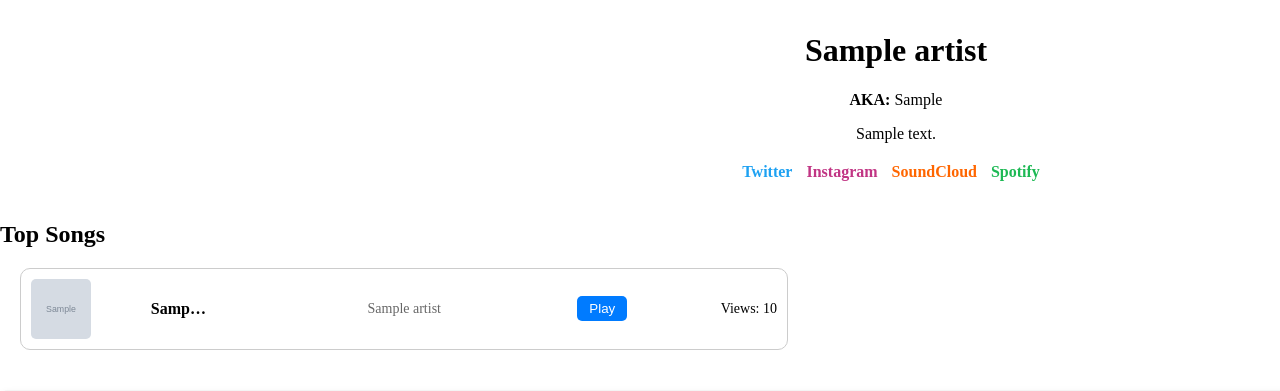
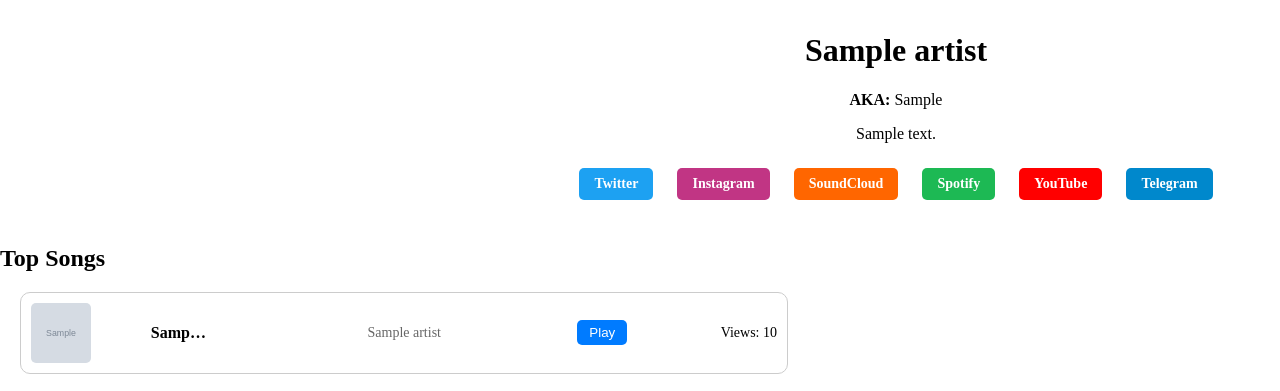
Before and after one commit to mamaliinjas/genius, a Django app: page /artist/1/ in a window 1280 px wide; the page is wider, and only the part inside the window is pictured. Shown: the part 576-967 px from the top of that part. Run offline with Django 5.2, Linux system fonts and the light colour scheme; tables that the repository leaves empty hold one stand-in row (values such as "Sample post"); grey boxes marked "Sample" are stand-in pictures; some libraries are stand-ins or nearby versions.

Commit message:
changes for social media for artists

```diff
--- a/myapp/admin.py
+++ b/myapp/admin.py
@@ -3,8 +3,8 @@ from .models import Artist, Album, Song , News , Video , LyricLine
 
 # Register your models here.
 class ArtistAdmin(admin.ModelAdmin):
-    search_fields = ['name', 'bio', 'aka', 'twitter', 'soundcloud', 'spotify', 'instagram']
-    list_display = ['name', 'bio', 'profile_picture', 'aka', 'twitter', 'instagram', 'soundcloud', 'spotify']
+    search_fields = ['name', 'bio', 'aka', 'twitter', 'soundcloud', 'spotify', 'instagram' , 'telegram' , 'youtube']
+    list_display = ['name', 'bio', 'profile_picture', 'aka', 'twitter', 'instagram', 'soundcloud', 'spotify' , 'telegram' , 'youtube']
     list_filter = ['name']
 
 class AlbumAdmin(admin.ModelAdmin):
--- a/myapp/models.py
+++ b/myapp/models.py
@@ -73,6 +73,8 @@ class Artist(models.Model):
     instagram = models.URLField(null=True, blank=True)
     soundcloud = models.URLField(null=True, blank=True)
     spotify = models.URLField(null=True, blank=True)
+    youtube=models.URLField(null=True , blank=True)
+    telegram=models.URLField(null=True , blank=True)
 
     def save(self, *args, **kwargs):
 
--- a/mygenius/settings.py
+++ b/mygenius/settings.py
@@ -1,6 +1,7 @@
 
 from pathlib import Path
 import os
+import environ
 # Build paths inside the project like this: BASE_DIR / 'subdir'.
 BASE_DIR = Path(__file__).resolve().parent.parent
 
@@ -12,7 +13,7 @@ BASE_DIR = Path(__file__).resolve().parent.parent
 SECRET_KEY = 'django-insecure-ch0r=))%vud66p10vj%r98lgjtx!j79%x@pks$_9pjuv%4q=(d'
 
 # SECURITY WARNING: don't run with debug turned on in production!
-DEBUG = False
+DEBUG = True
 
 ALLOWED_HOSTS = ['194.5.205.18', 'localhost', '127.0.0.1', 'ra-dif.com', 'www.ra-dif.com']
 
--- a/static/css/artist_profile.css
+++ b/static/css/artist_profile.css
@@ -247,36 +247,61 @@ button:hover {
     color: #666;
 }
 
+/* Social Media Links Styling */
 .social-media-links {
     margin-top: 20px;
+    text-align: center;
 }
 
 .social-link {
-    margin-right: 10px;
+    display: inline-block;
+    margin: 5px 10px;
+    padding: 8px 15px;
+    border-radius: 5px;
     text-decoration: none;
     font-weight: bold;
+    font-size: 14px;
+    transition: background-color 0.3s ease, color 0.3s ease;
 }
 
 .social-link.twitter {
-    color: #1DA1F2;
-    /* Twitter color */
+    background-color: #1DA1F2;
+    /* Twitter blue */
+    color: white;
 }
 
 .social-link.instagram {
-    color: #C13584;
-    /* Instagram color */
+    background-color: #C13584;
+    /* Instagram pink */
+    color: white;
 }
 
 .social-link.soundcloud {
-    color: #FF6600;
-    /* SoundCloud color */
+    background-color: #FF6600;
+    /* SoundCloud orange */
+    color: white;
 }
 
 .social-link.spotify {
-    color: #1DB954;
-    /* Spotify color */
+    background-color: #1DB954;
+    /* Spotify green */
+    color: white;
+}
+
+.social-link.youtube {
+    background-color: #FF0000;
+    /* YouTube red */
+    color: white;
+}
+
+.social-link.telegram {
+    background-color: #0088cc;
+    /* Telegram blue */
+    color: white;
 }
 
 .social-link:hover {
-    text-decoration: underline;
+    background-color: #333;
+    /* Dark hover color */
+    color: white;
 }
--- a/template/artist_profile.html
+++ b/template/artist_profile.html
@@ -43,6 +43,12 @@
             {% endif %}
             {% if artist.spotify %}
             <a href="{{ artist.spotify }}" class="social-link spotify" target="_blank">Spotify</a>
+            {% endif %}
+            {% if artist.youtube %}
+            <a href="{{ artist.youtube }}" class="social-link youtube" target="_blank">YouTube</a>
+            {% endif %}
+            {% if artist.telegram %}
+            <a href="{{ artist.telegram }}" class="social-link telegram" target="_blank">Telegram</a>
             {% endif %}
         </div>
     </div>
```
Also changed, not shown: media/artist_covers/koorosh_cover_artist_3_fMql6oQ.jpeg (added), media/artist_profiles/kooroosh_cover_artist_4.jpeg (added), myapp/migrations/0015_artist_telegram_artist_youtube.py (added).
